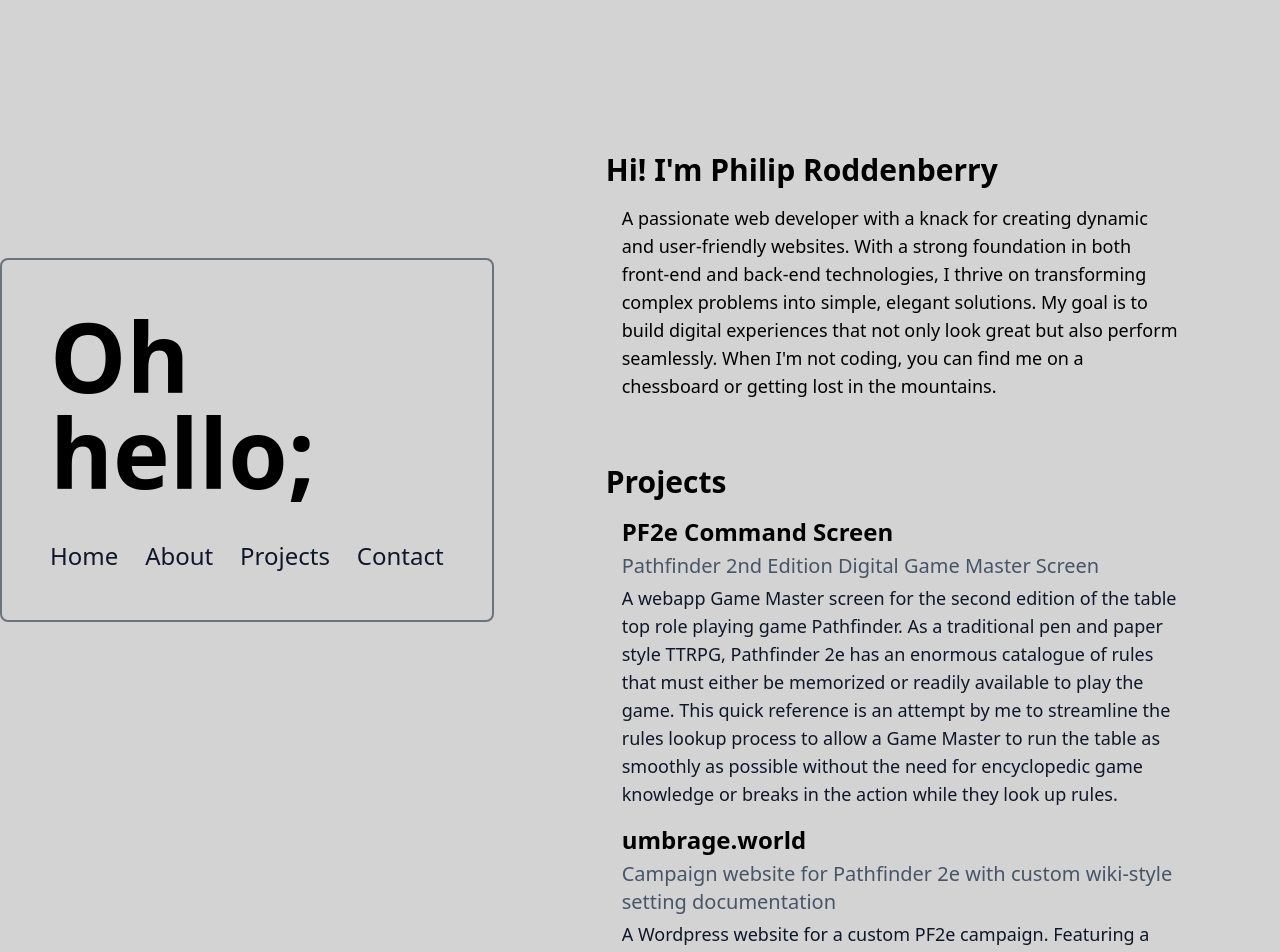
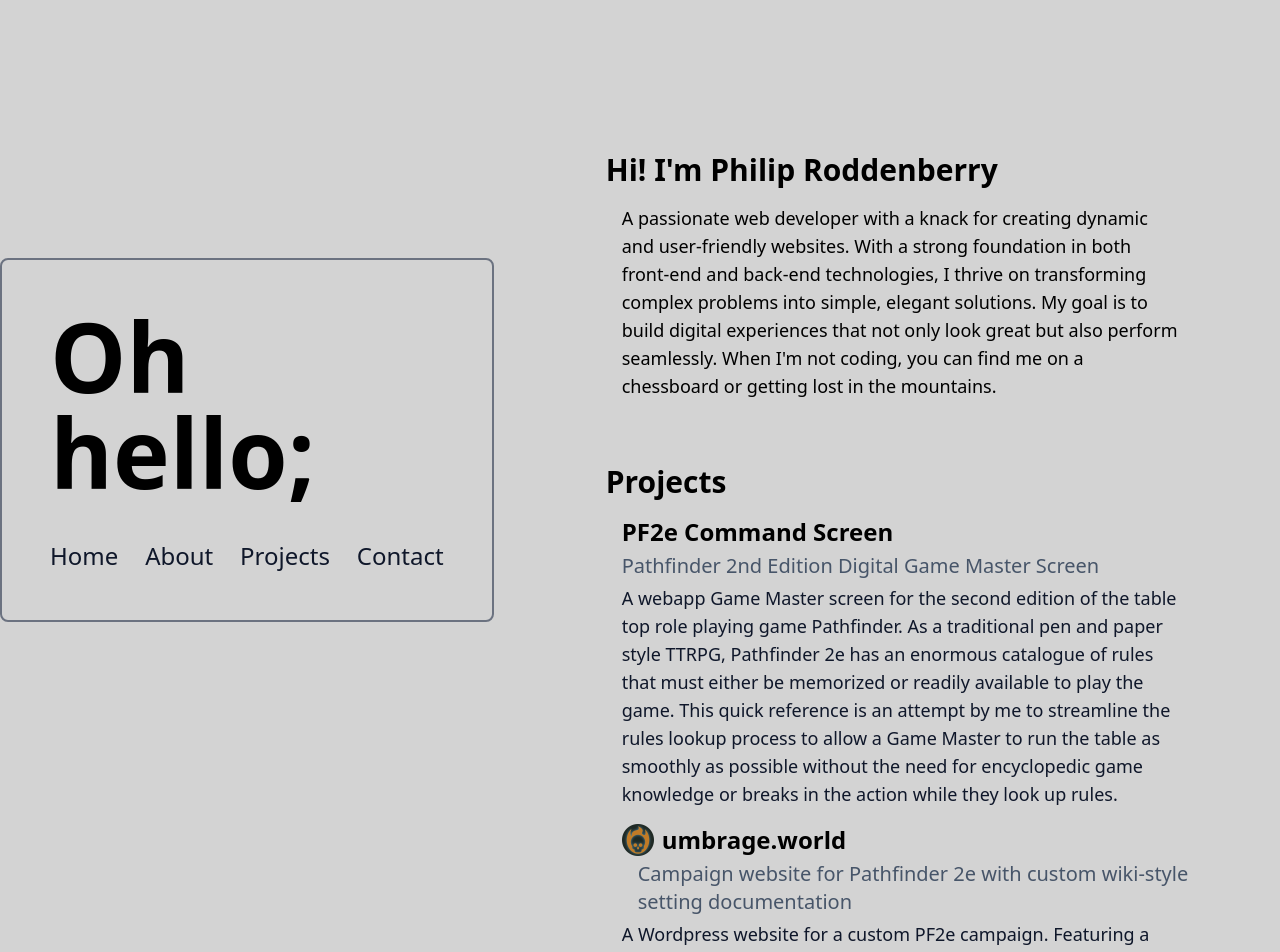
Before and after one commit to theboomiest/portfolio, a Next.js app: page / in a window 1280 px wide. Shown: the top 952 px of the page. Built offline with nearby package versions, Linux system fonts and the light colour scheme.

Commit message:
add icon for umbrage.world in Projects

```diff
--- a/src/app/components/Projects.js
+++ b/src/app/components/Projects.js
@@ -1,3 +1,5 @@
+import Image from 'next/image';
+
 export default function Projects() {
     return (
       <section id="projects" className="p-8">
@@ -9,8 +11,11 @@
             <p className="max-w-xl text-lg text-slate-900">A webapp Game Master screen for the second edition of the table top role playing game Pathfinder. As a traditional pen and paper style TTRPG, Pathfinder 2e has an enormous catalogue of rules that must either be memorized or readily available to play the game. This quick reference is an attempt by me to streamline the rules lookup process to allow a Game Master to run the table as smoothly as possible without the need for encyclopedic game knowledge or breaks in the action while they look up rules. </p>
           </div>
           <div className="pl-4 space-y-1">
-            <h3 className="text-2xl font-bold"><a href="umbrage.world">umbrage.world</a></h3>
-            <p className="max-w-xl text-xl text-slate-600">Campaign website for Pathfinder 2e with custom wiki-style setting documentation</p>
+            <div className="flex items-start space-x-2">
+              <a href='https://umbrage.world'><Image src="/burning-skull-icon.png" alt="Burning skull icon for umbrage.world" width={32} height={32}/></a>
+              <h3 className="text-2xl font-bold"><a href="umbrage.world">umbrage.world</a></h3>
+            </div>
+            <p className="pl-4 max-w-xl text-xl text-slate-600">Campaign website for Pathfinder 2e with custom wiki-style setting documentation</p>
             <p className="max-w-xl text-lg text-slate-900">A Wordpress website for a custom PF2e campaign. Featuring a robust wiki that contains all the custom setting information compiled using Quartz interpreting a directory of Markdown files. The setting page is hosted on a static GitPage.</p>
           </div>
           <div className="pl-4 space-y-1">
@@ -18,7 +23,7 @@
             <p className="max-w-xl text-xl text-slate-600">Pathfinder 2nd Edition All In One Quick Reference</p>
             <p className="max-w-xl text-lg text-slate-900">A webapp Game Master screen for the second edition of the table top role playing game Pathfinder. As a traditional pen and paper style TTRPG, Pathfinder 2e has an enormous catalogue of rules that must either be memorized or readily available to play the game. This quick reference is an attempt by me to streamline the rules lookup</p>
           </div>
-          {/* Add more experiences as needed */}
+          {/* Add more projects as needed */}
         </div>
       </section>
     )
```
Also changed, not shown: public/burning-skull-icon.png (added).
